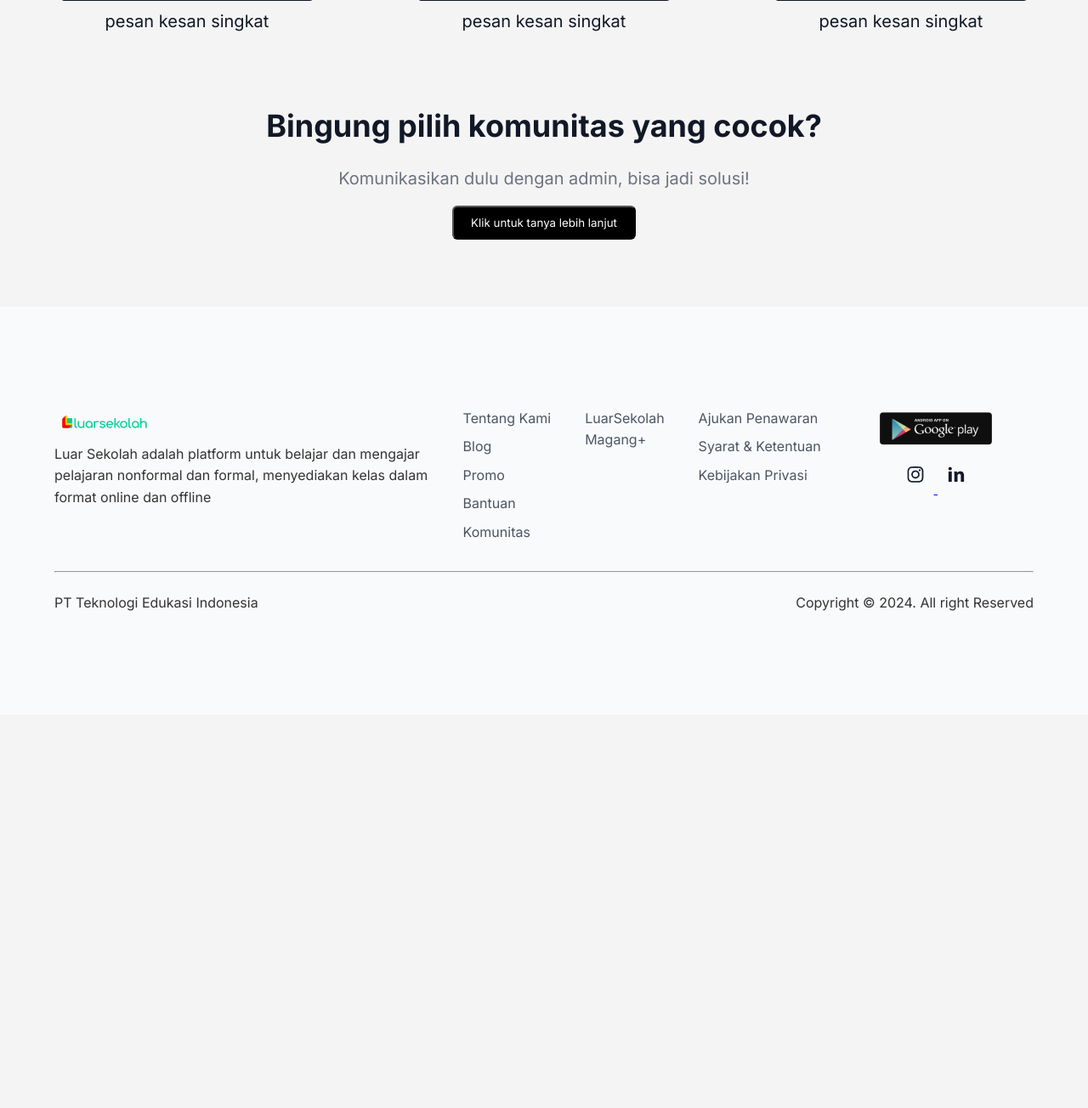
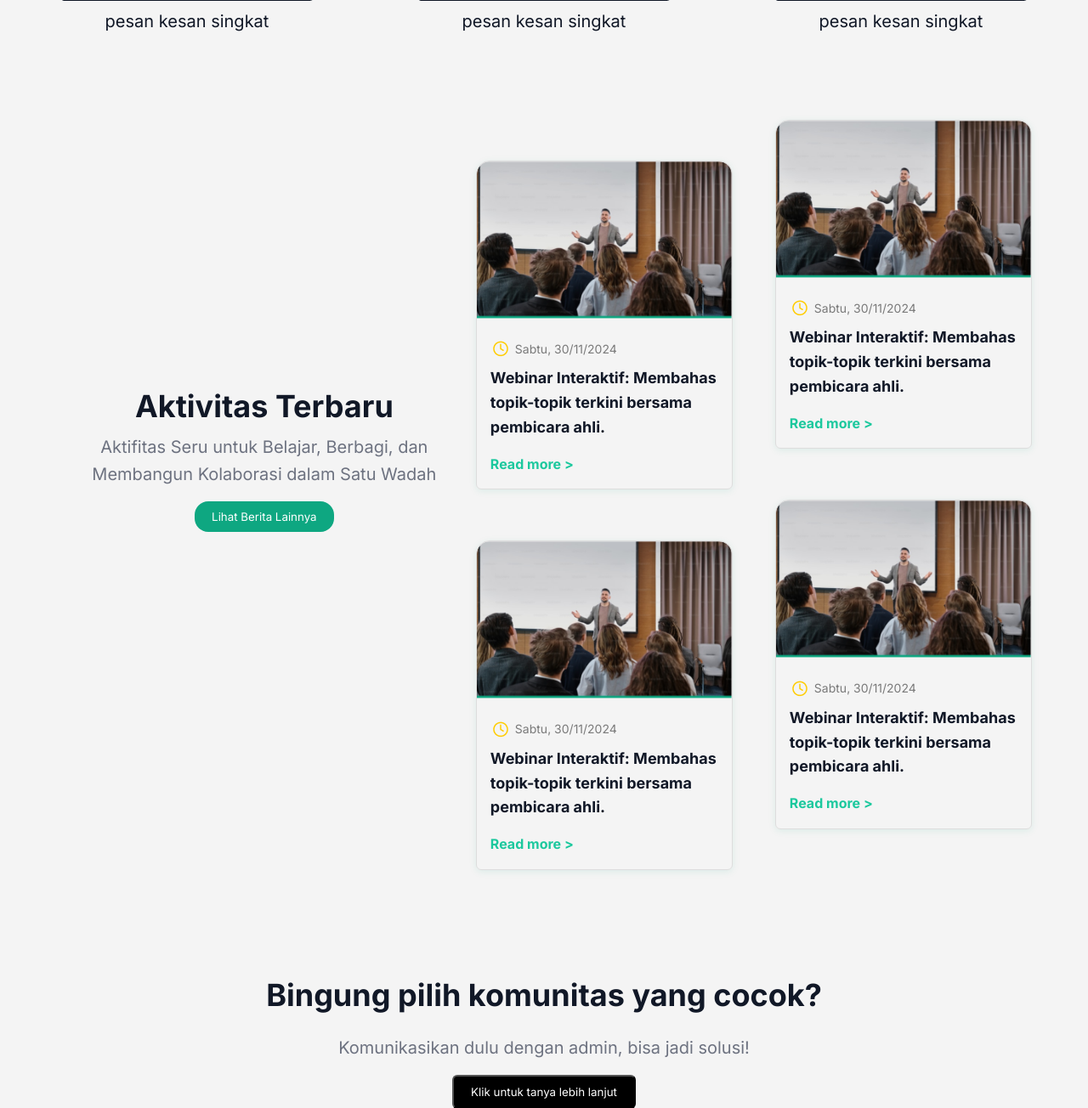
Before and after one commit to arru-tech/app-luar-sekolah, a PHP site: page / in a window 1280 px wide. Shown: the part 2411-3715 px from the top of the page at 85% size. Before the commit the page ends 3130 px from the top, so only its background shows below. Run offline with PHP 8.4, Linux system fonts and the light colour scheme.

Commit message:
add activity section

```diff
--- /dev/null
+++ b/component/activity.php
@@ -0,0 +1,75 @@
+<section class="activity-container">
+    <div class="activity-col">
+        <div class="activity-col-1">
+            <h3>Aktivitas Terbaru</h3>
+            <p>Aktifitas Seru untuk Belajar, Berbagi, dan Membangun Kolaborasi dalam Satu Wadah</p>
+            <button>Lihat Berita Lainnya</button>
+        </div>
+        <div class="activity-col-2">
+            <div class="partOne">
+                <div class="card">
+                    <div class="card-image">
+                        <img src="./img/card-images.png" alt="Webinar">
+                    </div>
+                    <div class="card-content">
+                        <div class="card-date">
+                            <img src="./img/clock.png" alt="">
+                            <span>Sabtu, 30/11/2024</span>
+                        </div>
+                        <h3 class="card-title">
+                            Webinar Interaktif: Membahas topik-topik terkini bersama pembicara ahli.
+                        </h3>
+                        <a href="#" class="card-link">Read more &#62;</a>
+                    </div>
+                </div>
+                <div class="card">
+                    <div class="card-image">
+                        <img src="./img/card-images.png" alt="Webinar">
+                    </div>
+                    <div class="card-content">
+                        <div class="card-date">
+                            <img src="./img/clock.png" alt="">
+                            <span>Sabtu, 30/11/2024</span>
+                        </div>
+                        <h3 class="card-title">
+                            Webinar Interaktif: Membahas topik-topik terkini bersama pembicara ahli.
+                        </h3>
+                        <a href="#" class="card-link">Read more &#62;</a>
+                    </div>
+                </div>
+            </div>
+            <div>
+                <div class="card">
+                    <div class="card-image">
+                        <img src="./img/card-images.png" alt="Webinar">
+                    </div>
+                    <div class="card-content">
+                        <div class="card-date">
+                            <img src="./img/clock.png" alt="">
+                            <span>Sabtu, 30/11/2024</span>
+                        </div>
+                        <h3 class="card-title">
+                            Webinar Interaktif: Membahas topik-topik terkini bersama pembicara ahli.
+                        </h3>
+                        <a href="#" class="card-link">Read more &#62;</a>
+                    </div>
+                </div>
+                <div class="card">
+                    <div class="card-image">
+                        <img src="./img/card-images.png" alt="Webinar">
+                    </div>
+                    <div class="card-content">
+                        <div class="card-date">
+                            <img src="./img/clock.png" alt="">
+                            <span>Sabtu, 30/11/2024</span>
+                        </div>
+                        <h3 class="card-title">
+                            Webinar Interaktif: Membahas topik-topik terkini bersama pembicara ahli.
+                        </h3>
+                        <a href="#" class="card-link">Read more &#62;</a>
+                    </div>
+                </div>
+            </div>
+        </div>
+    </div>
+</section>
--- /dev/null
+++ b/css/activity.css
@@ -0,0 +1,114 @@
+.activity-container {
+    display: flex;
+    justify-content: center;
+    height: auto;
+    padding: 40px 0px;
+}
+
+.activity-col {
+    display: flex;
+    justify-content: center;
+    align-items: center;
+    flex-direction: row;
+    width: 90%;
+}
+
+.activity-col-1 {
+    display: flex;
+    flex-direction: column;
+    align-items: center;
+}
+
+.activity-col-2 {
+    display: flex;
+    flex-direction: row;
+    justify-content: center;
+    align-items: right;
+    gap: 20px;
+}
+
+.activity-col-1 {
+    flex: 0.75;
+}
+
+.activity-col-2 {
+    flex: 1;
+}
+
+.activity-col-1 h3 {
+    font-size: 2.25rem;
+    color: #111827;
+    font-weight: bold;
+    padding: 0;
+    margin: 0;
+    line-height: 0;
+    padding-bottom: 16px;
+}
+
+.activity-col-1 p {
+    font-size: 20px;
+    color: #6D7280;
+    padding: 16px 0px;
+    text-align: center;
+}
+
+.activity-col-1 button {
+    color: white;
+    background-color: #0EA781;
+    padding: 10px 20px;
+    border-radius: 16px;
+    border: none;
+}
+
+
+.partOne {
+    padding-top: 48px;
+    padding-right: 30px;
+}
+/* Card Menu */
+.card {
+    margin-top: 60px;
+    border: 1px solid #ddd;
+    border-radius: 16px;
+    overflow: hidden;
+    max-width: 300px;
+    font-family: Arial, sans-serif;
+    box-shadow: 0 2px 8px rgba(14, 167, 129, 0.1);
+    border-bottom-left-radius: 6px;
+    border-bottom-right-radius: 6px;
+  }
+
+  .card-image img {
+    width: 100%;
+    height: auto;
+  }
+
+  .card-content {
+    padding: 16px;
+  }
+
+  .card-date {
+    color: #7a7a7a;
+    font-size: 14px;
+    margin-bottom: 8px;
+    display: flex;
+    flex-direction: row;
+    align-items: center;
+  }
+
+  .card-date span {
+    padding-left: 5px;
+  }
+
+  .card-title {
+    font-size: 18px;
+    font-weight: bold;
+    margin-bottom: 16px;
+    color: #111827;
+  }
+
+  .card-link {
+    color: #1BC89D;
+    text-decoration: none;
+    font-weight: bold;
+  }
--- a/index.php
+++ b/index.php
@@ -9,6 +9,7 @@
     <link rel="stylesheet" href="./css/hero.css">
     <link rel="stylesheet" href="./css/benefit.css">
     <link rel="stylesheet" href="./css/alumni.css">
+    <link rel="stylesheet" href="./css/activity.css">
     <link rel="stylesheet" href="./css/contact.css">
     <link rel="stylesheet" href="./css/footer.css">
 </head>
@@ -17,6 +18,7 @@
     <?php include './component/hero.php'; ?>
     <?php include './component/benefit.php'; ?>
     <?php include './component/alumni.php'; ?>
+    <?php include './component/activity.php'; ?>
     <?php include './component/contact.php'; ?>
     <?php include './component/footer.php'; ?>
 </body>
```
Also changed, not shown: img/card-images.png (added), img/clock.png (added).
